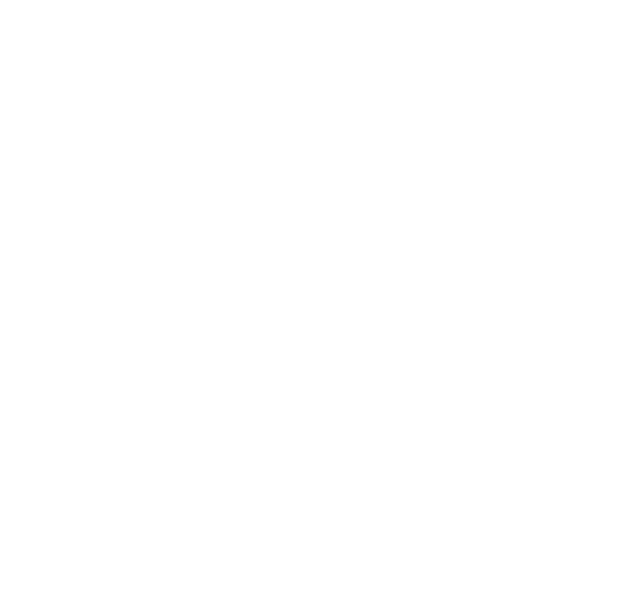
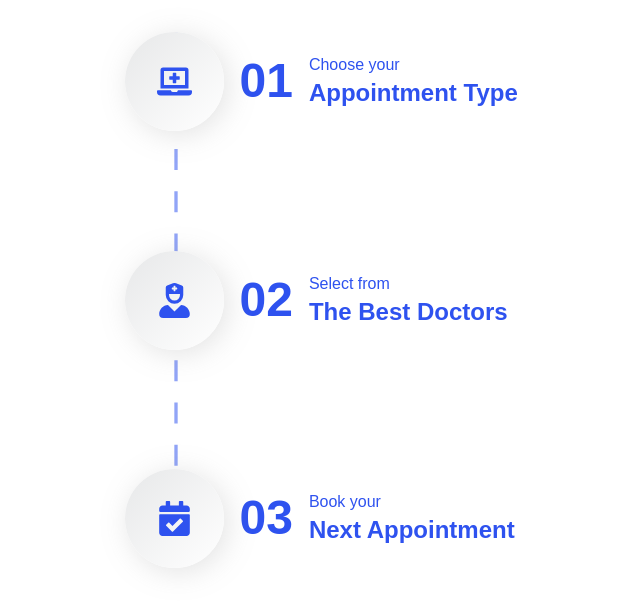
Before and after one commit to afifym/healovo, a React (Create React App) app: page / in a window 1280 px wide. Shown: the top 610 px of the page, without its empty margins (291-931 px from the left). Built offline with nearby package versions, Linux system fonts and the light colour scheme.

Commit message:
completed roadmap component

```diff
--- a/src/App.js
+++ b/src/App.js
@@ -1,5 +1,11 @@
+import Roadmap from './components/Roadmap/Roadmap';
+
 function App() {
-  return <div></div>;
+  return (
+    <div>
+      <Roadmap />
+    </div>
+  );
 }
 
 export default App;
--- a/src/components/Roadmap/Roadmap.jsx
+++ b/src/components/Roadmap/Roadmap.jsx
@@ -1,82 +1,60 @@
-import { Grid, Container, Typography } from '@material-ui/core';
+import { Container, Box } from '@material-ui/core';
 import { FaLaptopMedical, FaUserNurse, FaCalendarCheck } from 'react-icons/fa';
-import { GradientHolder } from '../../styles/shared';
+import RoadmapItem from './RoadmapItem/RoadmapItem';
+import styled from 'styled-components';
 
-const roadmapData = [
-  {
-    number: '01',
-    sub: 'Choose your',
-    main: 'Appointment Type',
-    icon: () => <FaLaptopMedical size={35} />,
-  },
-  {
-    number: '02',
-    sub: 'Select from',
-    main: 'The Best Doctors',
-    icon: () => <FaUserNurse size={35} />,
-  },
-  {
-    number: '03',
-    sub: 'Book your next',
-    main: 'Appointment',
-    icon: () => <FaCalendarCheck size={35} />,
-  },
-];
+const Wrapper = styled.div`
+  position: relative;
+  .roadmap-line {
+    position: absolute;
+    top: 0;
+    left: 50%;
+    z-index: -1;
+    width: 4px;
+  }
+`;
 
 const Roadmap = () => {
   return (
-    <Container>
-      <Grid
-        container
-        direction='column'
-        style={{ width: '500px', margin: 'auto' }}
-        spacing={10}
-        className='debug'
-      >
-        {roadmapData?.map((item) => {
-          return (
-            <Grid key={item.number} item>
-              <Grid container direction='row' alignItems='center' spacing={1}>
-                <Grid item>
-                  <GradientHolder primaryColor circle reverse>
-                    {item.icon()}
-                  </GradientHolder>
-                </Grid>
-                <Grid item>
-                  <Grid
-                    container
-                    spacing={2}
-                    direction='row'
-                    alignItems='center'
-                  >
-                    <Grid item>
-                      <Typography
-                        variant='h3'
-                        color='primary'
-                        display='inline'
-                        style={{ fontWeight: 700 }}
-                      >
-                        {item.number}
-                      </Typography>
-                    </Grid>
-                    <Grid item>
-                      <Typography color='primary'>{item.sub}</Typography>
-                      <Typography
-                        style={{ fontWeight: 700 }}
-                        variant='h5'
-                        color='primary'
-                      >
-                        {item.main}
-                      </Typography>
-                    </Grid>
-                  </Grid>
-                </Grid>
-              </Grid>
-            </Grid>
-          );
-        })}
-      </Grid>
-    </Container>
+    <Wrapper>
+      <Container>
+        <Box
+          display='flex'
+          flexDirection='column'
+          alignItems='center'
+          justifyContent='space-between'
+          style={{ height: '600px' }}
+        >
+          <RoadmapItem
+            number='01'
+            subtitle='Choose your'
+            title='Appointment Type'
+            icon={() => (
+              <>
+                <FaLaptopMedical size={35} />{' '}
+                <img
+                  className='roadmap-line'
+                  src='/assets/svg/roadmap-line.svg'
+                  alt='roadmap'
+                />{' '}
+              </>
+            )}
+          />
+          <RoadmapItem
+            number='02'
+            subtitle='Select from'
+            title='The Best Doctors'
+            icon={() => <FaUserNurse size={35} />}
+          />
+          <RoadmapItem
+            number='03'
+            subtitle='Book your'
+            title='Next Appointment'
+            icon={() => <FaCalendarCheck size={35} />}
+          />
+        </Box>
+      </Container>
+    </Wrapper>
   );
 };
 
--- /dev/null
+++ b/src/components/Roadmap/RoadmapItem/RoadmapItem.jsx
@@ -0,0 +1,45 @@
+import React from 'react';
+import { Box, Typography } from '@material-ui/core';
+import { GradientHolder } from '../../../styles/shared';
+
+const RoadmapItem = ({ number, subtitle, title, icon }) => {
+  return (
+    <Box
+      display='flex'
+      flexDirection='row'
+      alignItems='center'
+      justifyContent='center'
+      flexWrap='wrap'
+      my={4}
+    >
+      <GradientHolder
+        primaryColor
+        circle
+        reverse
+        style={{ position: 'relative' }}
+      >
+        {icon()}
+      </GradientHolder>
+      <Box
+        display='flex'
+        flexDirection='row'
+        alignItems='center'
+        style={{ width: '350px' }}
+      >
+        <Box m={2}>
+          <Typography variant='h3' color='primary' style={{ fontWeight: 700 }}>
+            {number}
+          </Typography>
+        </Box>
+        <div>
+          <Typography color='primary'>{subtitle}</Typography>
+          <Typography style={{ fontWeight: 700 }} variant='h5' color='primary'>
+            {title}
+          </Typography>
+        </div>
+      </Box>
+    </Box>
+  );
+};
+
+export default RoadmapItem;
```
Also changed, not shown: public/assets/svg/roadmap-line.svg (added).
